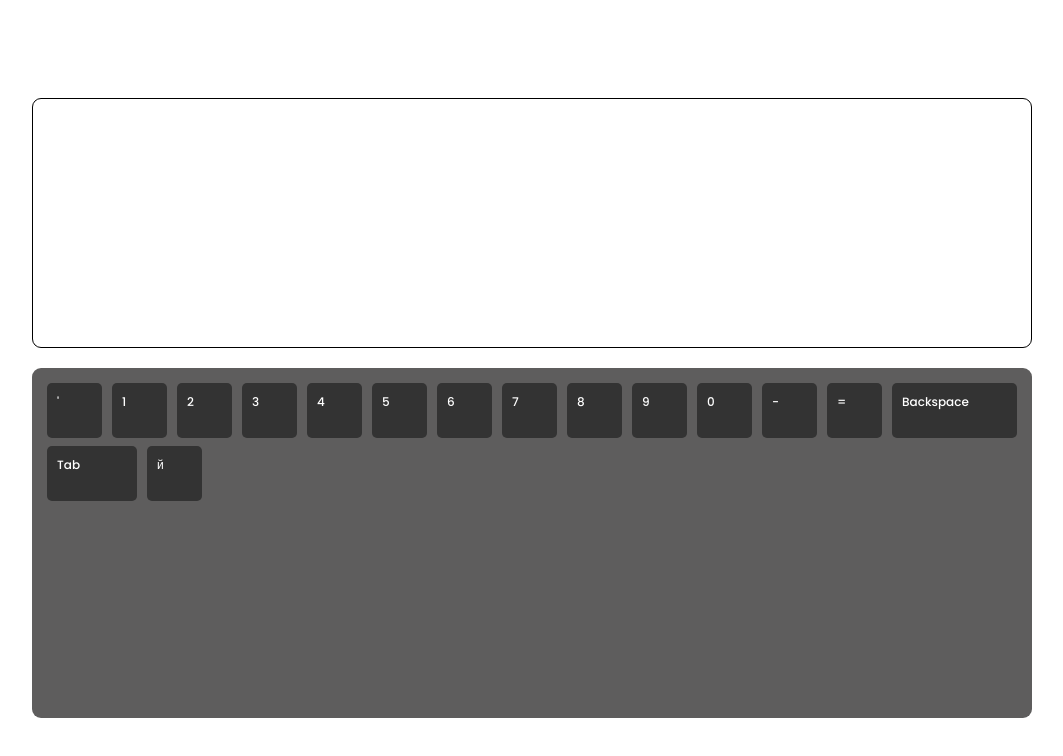
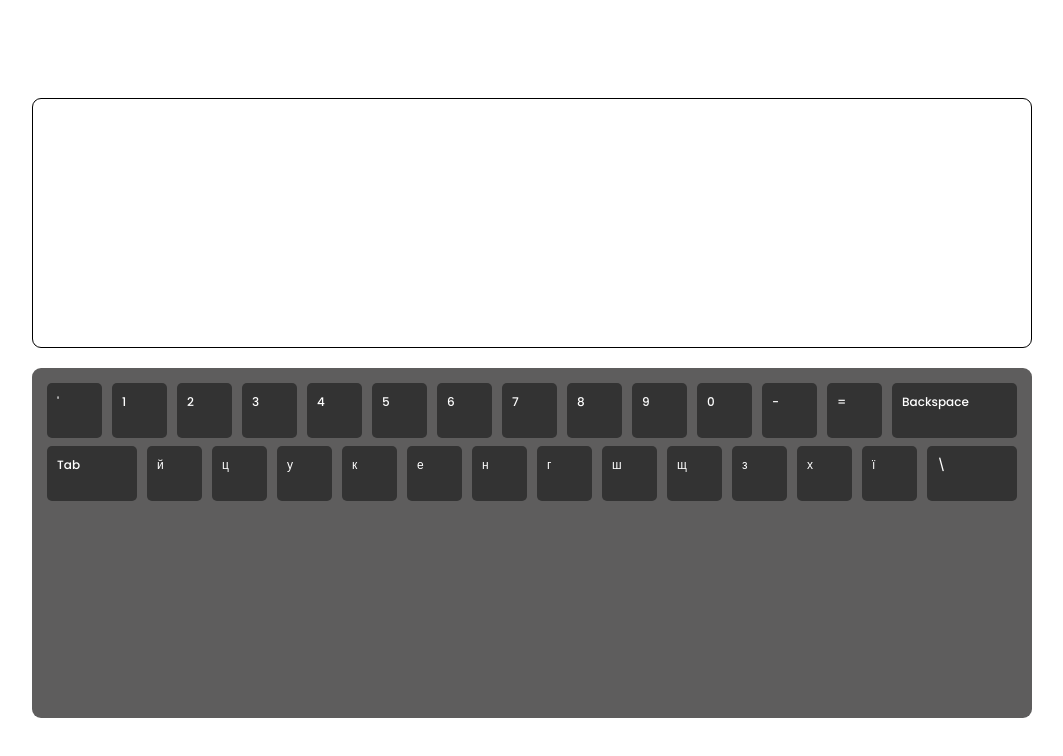
Before and after one commit to Kodzigor/virtual-keyboard, a website with bundled scripts: page index.html in a window 1280 px wide. Shown: the whole page, without its empty margins (108-1171 px from the left). Built offline with nearby package versions, Linux system fonts and the light colour scheme.

Commit message:
feat: made data for the second key row

```diff
--- a/js/data.js
+++ b/js/data.js
@@ -1,7 +1,7 @@
 const data = [
   [
     {
-      name: 'backquote',
+      name: 'Backquote',
       eng: {
         caseDown: '`',
         caseUp: '~',
@@ -14,10 +14,10 @@ const data = [
         caseCaps: "'",
         caseCapsShift: '₴'
       },
-      addClass: 'backquote'
+      addClass: 'Backquote'
     },
     {
-      name: 'digit1',
+      name: 'Digit1',
       eng: {
         caseDown: '1',
         caseUp: '!',
@@ -30,10 +30,10 @@ const data = [
         caseCaps: "1",
         caseCapsShift: '!'
       },
-      addClass: 'digit1'
+      addClass: 'Digit1'
     },
     {
-      name: 'digit2',
+      name: 'Digit2',
       eng: {
         caseDown: '2',
         caseUp: '@',
@@ -46,10 +46,10 @@ const data = [
         caseCaps: "2",
         caseCapsShift: '"'
       },
-      addClass: 'digit2'
+      addClass: 'Digit2'
     },
     {
-      name: 'digit3',
+      name: 'Digit3',
       eng: {
         caseDown: '3',
         caseUp: '#',
@@ -62,10 +62,10 @@ const data = [
         caseCaps: "3",
         caseCapsShift: '№'
       },
-      addClass: 'digit3'
+      addClass: 'Digit3'
     },
     {
-      name: 'digit4',
+      name: 'Digit4',
       eng: {
         caseDown: '4',
         caseUp: '$',
@@ -78,10 +78,10 @@ const data = [
         caseCaps: "4",
         caseCapsShift: ';'
       },
-      addClass: 'digit4'
+      addClass: 'Digit4'
     },
     {
-      name: 'digit5',
+      name: 'Digit5',
       eng: {
         caseDown: '5',
         caseUp: '%',
@@ -94,10 +94,10 @@ const data = [
         caseCaps: "5",
         caseCapsShift: '%'
       },
-      addClass: 'digit5'
+      addClass: 'Digit5'
     },
     {
-      name: 'digit6',
+      name: 'Digit6',
       eng: {
         caseDown: '6',
         caseUp: '^',
@@ -110,10 +110,10 @@ const data = [
         caseCaps: "6",
         caseCapsShift: ':'
       },
-      addClass: 'digit6'
+      addClass: 'Digit6'
     },
     {
-      name: 'digit7',
+      name: 'Digit7',
       eng: {
         caseDown: '7',
         caseUp: '&',
@@ -126,10 +126,10 @@ const data = [
         caseCaps: "7",
         caseCapsShift: '?'
       },
-      addClass: 'digit7'
+      addClass: 'Digit7'
     },
     {
-      name: 'digit8',
+      name: 'Digit8',
       eng: {
         caseDown: '8',
         caseUp: '*',
@@ -142,10 +142,10 @@ const data = [
         caseCaps: "8",
         caseCapsShift: '*'
       },
-      addClass: 'digit8'
+      addClass: 'Digit8'
     },
     {
-      name: 'digit9',
+      name: 'Digit9',
       eng: {
         caseDown: '9',
         caseUp: '(',
@@ -158,10 +158,10 @@ const data = [
         caseCaps: "9",
         caseCapsShift: '('
       },
-      addClass: 'digit9'
+      addClass: 'Digit9'
     },
     {
-      name: 'digit0',
+      name: 'Digit0',
       eng: {
         caseDown: '0',
         caseUp: ')',
@@ -174,10 +174,10 @@ const data = [
         caseCaps: "0",
         caseCapsShift: ')'
       },
-      addClass: 'digit0'
+      addClass: 'Digit0'
     },
     {
-      name: 'minus',
+      name: 'Minus',
       eng: {
         caseDown: '-',
         caseUp: '_',
@@ -190,10 +190,10 @@ const data = [
         caseCaps: "-",
         caseCapsShift: '_'
       },
-      addClass: 'minus'
+      addClass: 'Minus'
     },
     {
-      name: 'plus',
+      name: 'Equal',
       eng: {
         caseDown: '=',
         caseUp: '+',
@@ -206,10 +206,10 @@ const data = [
         caseCaps: "=",
         caseCapsShift: '+'
       },
-      addClass: 'plus'
+      addClass: 'Equal'
     },
     {
-      name: 'backspace',
+      name: 'Backspace',
       eng: {
         caseDown: 'Backspace',
         caseUp: 'Backspace',
@@ -222,13 +222,13 @@ const data = [
         caseCaps: "Backspace",
         caseCapsShift: 'Backspace'
       },
-      addClass: 'backspace'
+      addClass: 'Backspace'
     },
 
   ],
   [
     {
-      name: 'tab',
+      name: 'Tab',
       eng: {
         caseDown: 'Tab',
         caseUp: 'Tab',
@@ -241,10 +241,10 @@ const data = [
         caseCaps: "Tab",
         caseCapsShift: 'Tab'
       },
-      addClass: 'tab'
+      addClass: 'Tab'
     },
     {
-      name: 'keyQ',
+      name: 'KeyQ',
       eng: {
         caseDown: 'q',
         caseUp: 'Q',
@@ -257,7 +257,199 @@ const data = [
         caseCaps: "й",
         caseCapsShift: 'Й'
       },
-      addClass: 'keyQ'
+      addClass: 'KeyQ'
+    },
+    {
+      name: 'KeyW',
+      eng: {
+        caseDown: 'w',
+        caseUp: 'W',
+        caseCaps: 'w',
+        caseCapsShift: 'W'
+      },
+      ukr: {
+        caseDown: "ц",
+        caseUp: 'Ц',
+        caseCaps: "ц",
+        caseCapsShift: 'Ц'
+      },
+      addClass: 'KeyW'
+    },
+    {
+      name: 'KeyE',
+      eng: {
+        caseDown: 'e',
+        caseUp: 'E',
+        caseCaps: 'e',
+        caseCapsShift: 'E'
+      },
+      ukr: {
+        caseDown: "у",
+        caseUp: 'У',
+        caseCaps: "у",
+        caseCapsShift: 'У'
+      },
+      addClass: 'KeyE'
+    },
+    {
+      name: 'KeyR',
+      eng: {
+        caseDown: 'r',
+        caseUp: 'R',
+        caseCaps: 'r',
+        caseCapsShift: 'R'
+      },
+      ukr: {
+        caseDown: "к",
+        caseUp: 'К',
+        caseCaps: "к",
+        caseCapsShift: 'К'
+      },
+      addClass: 'KeyR'
+    },
+    {
+      name: 'KeyT',
+      eng: {
+        caseDown: 't',
+        caseUp: 'T',
+        caseCaps: 't',
+        caseCapsShift: 'T'
+      },
+      ukr: {
+        caseDown: "е",
+        caseUp: 'Е',
+        caseCaps: "е",
+        caseCapsShift: 'Е'
+      },
+      addClass: 'KeyT'
+    },
+    {
+      name: 'KeyY',
+      eng: {
+        caseDown: 'y',
+        caseUp: 'Y',
+        caseCaps: 'y',
+        caseCapsShift: 'Y'
+      },
+      ukr: {
+        caseDown: "н",
+        caseUp: 'Н',
+        caseCaps: "н",
+        caseCapsShift: 'Н'
+      },
+      addClass: 'KeyY'
+    },
+    {
+      name: 'KeyU',
+      eng: {
+        caseDown: 'u',
+        caseUp: 'U',
+        caseCaps: 'u',
+        caseCapsShift: 'U'
+      },
+      ukr: {
+        caseDown: "г",
+        caseUp: 'Г',
+        caseCaps: "г",
+        caseCapsShift: 'Г'
+      },
+      addClass: 'KeyU'
+    },
+    {
+      name: 'KeyI',
+      eng: {
+        caseDown: 'i',
+        caseUp: 'I',
+        caseCaps: 'i',
+        caseCapsShift: 'I'
+      },
+      ukr: {
+        caseDown: "ш",
+        caseUp: 'Ш',
+        caseCaps: "ш",
+        caseCapsShift: 'Ш'
+      },
+      addClass: 'KeyI'
+    },
+    {
+      name: 'KeyO',
+      eng: {
+        caseDown: 'o',
+        caseUp: 'O',
+        caseCaps: 'o',
+        caseCapsShift: 'O'
+      },
+      ukr: {
+        caseDown: "щ",
+        caseUp: 'Щ',
+        caseCaps: "щ",
+        caseCapsShift: 'Щ'
+      },
+      addClass: 'KeyO'
+    },
+    {
+      name: 'KeyP',
+      eng: {
+        caseDown: 'p',
+        caseUp: 'P',
+        caseCaps: 'p',
+        caseCapsShift: 'P'
+      },
+      ukr: {
+        caseDown: "з",
+        caseUp: 'З',
+        caseCaps: "з",
+        caseCapsShift: 'З'
+      },
+      addClass: 'KeyP'
+    },
+    {
+      name: 'BracketLeft',
+      eng: {
+        caseDown: '[',
+        caseUp: '{',
+        caseCaps: '[',
+        caseCapsShift: '{'
+      },
+      ukr: {
+        caseDown: "х",
+        caseUp: 'Х',
+        caseCaps: "х",
+        caseCapsShift: 'Х'
+      },
+      addClass: 'BracketLeft'
+    },
+    {
+      name: 'BracketRight',
+      eng: {
+        caseDown: ']',
+        caseUp: '}',
+        caseCaps: ']',
+        caseCapsShift: '}'
+      },
+      ukr: {
+        caseDown: "ї",
+        caseUp: 'Ї',
+        caseCaps: "ї",
+        caseCapsShift: 'Ї'
+      },
+      addClass: 'BracketRight'
+    },
+    {
+      name: 'Backslash',
+      eng: {
+        caseDown: "\\",
+        caseUp: '|',
+        caseCaps: "\\",
+        caseCapsShift: '|'
+      },
+      ukr: {
+        caseDown: "\\",
+        caseUp: '/',
+        caseCaps: '\\',
+        caseCapsShift: '/'
+      },
+      addClass: 'Backslash'
     },
 
   ]
--- a/sass/main.scss
+++ b/sass/main.scss
@@ -76,20 +76,20 @@ p {
   }
 }
 
-.backspace {
+.Backspace {
   width: 125px;
 }
 
-.tab,
-.backslash {
+.Tab,
+.Backslash {
   width: 90px;
 }
 
-.caps {
+.Caps {
   width: 100px;
 }
 
-.enter {
+.Enter {
   width: 145px;
 }
 
```
Also changed, not shown: css/style.css.
